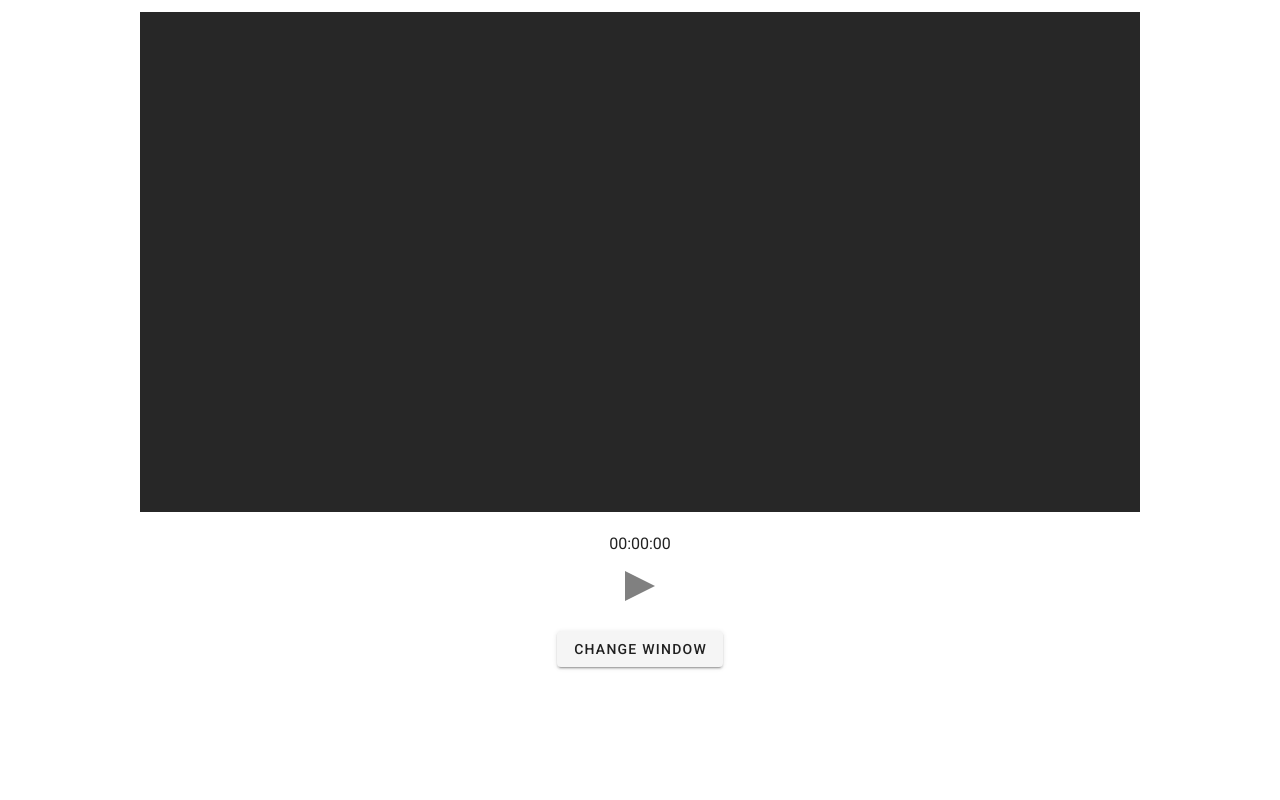
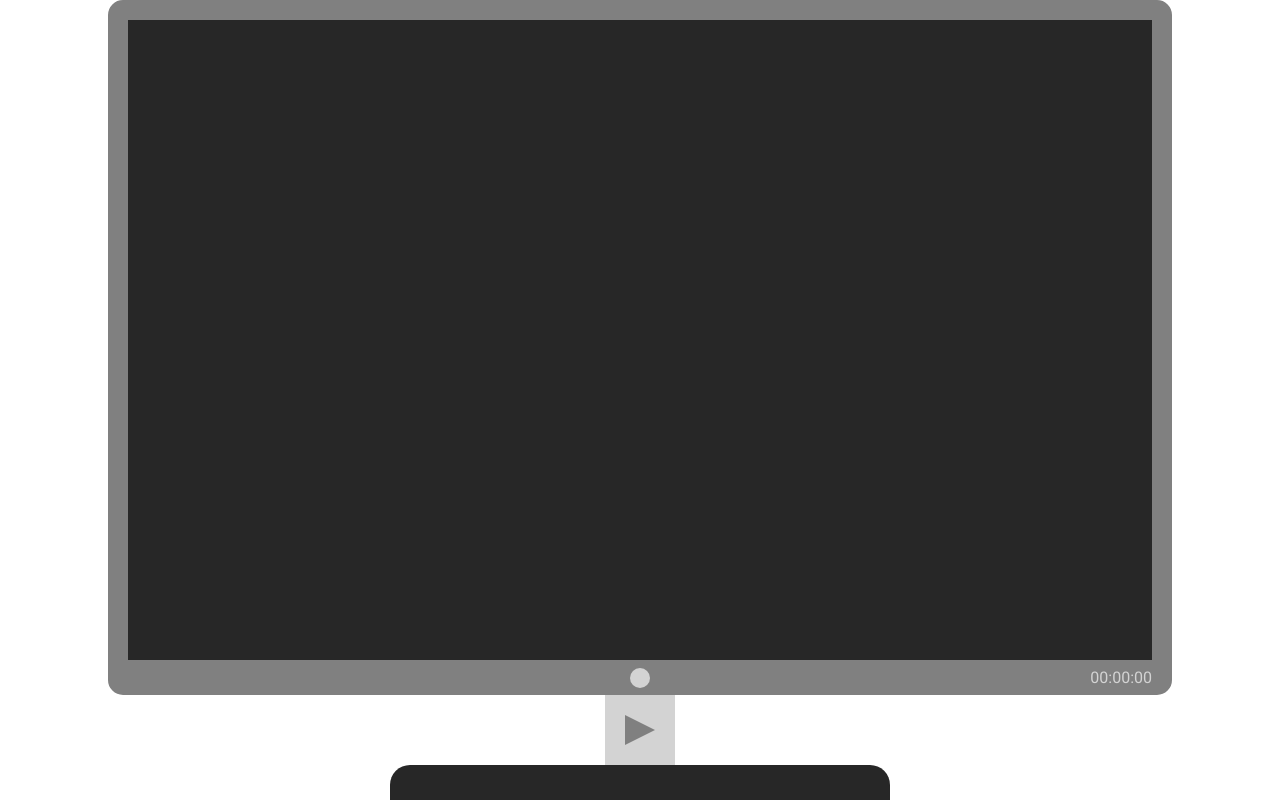
Before and after one commit to sch-28/screen, a Vue app in the folder Client/: page / in a window 1280 px wide. Built offline with nearby package versions, Linux system fonts and the light colour scheme.

Commit message:
changed visuals

```diff
--- a/Client/src/views/Home.vue
+++ b/Client/src/views/Home.vue
@@ -2,43 +2,92 @@
 	<v-container class="wrapper">
 		<video ref="videoStream" autoplay style="display: none"></video>
 		<video ref="videoPreview" autoplay controls width="600" style="display: none"></video>
-		<div class="canvas-wrapper"><canvas ref="canvas"></canvas></div>
+		<div class="canvas-wrapper">
+			<div class="overflow">
+				<canvas ref="canvas"></canvas>
+			</div>
+			<button @click="askForWindow" class="window-button"></button>
+			<span class="duration-span">{{ duration }}</span>
+		</div>
 		<div class="control-wrapper">
-			<span>{{ duration }}</span>
 			<recordButton v-model="startRecord" @toggle="toggleRecording()" :disabled="!videoStreamSrc" />
-			<v-btn @click="askForWindow" class="window-button">Change Window</v-btn>
+			<!-- <v-btn @click="askForWindow" class="window-button">Change Window</v-btn> -->
 		</div>
 	</v-container>
 </template>
 
 <style scoped>
 	canvas {
-		width: 1000px;
+		width: 1250px;
+		height: 703.13px;
+		display: block;
 		background: #272727;
-		display: block;
 	}
-	.window-button {
-		margin-top: 15px;
+	.canvas-wrapper .overflow {
+		overflow: auto;
+		max-width: 80vw;
+		max-height: 80vh;
+	}
+	.canvas-wrapper {
+		border: solid gray;
+		border-width: 20px 20px 35px 20px;
+		box-sizing: content-box;
+		border-radius: 15px;
+		position: relative;
+		background: #272727;
+	}
+
+	.canvas-wrapper .window-button {
+		content: "";
+		position: absolute;
+		width: 20px;
+		height: 20px;
+		background: lightgray;
+		left: calc(50% - 10px);
+		bottom: -27.5px;
+		border-radius: 50%;
+		transition: all 100ms ease;
+	}
+
+	.canvas-wrapper .duration-span {
+		position: absolute;
+		bottom: -30px;
+		color: lightgray;
+		right: 0;
+	}
+
+	.canvas-wrapper .window-button:hover {
+		box-shadow: 0 0 4px 2px rgba(255, 255, 255, 0.2), 0 0 10px 4px rgba(37, 21, 255, 0.2),
+			0 0 16px 6px rgba(27, 209, 255, 0.2);
 	}
 	.wrapper {
 		display: flex;
 		justify-content: center;
 		flex-direction: column;
 		align-items: center;
-		gap: 20px;
-	}
-	.canvas-wrapper {
-		overflow: auto;
-		max-width: 80vw;
-		max-height: 80vh;
+		height: calc(100% - 35px);
 	}
 
 	.control-wrapper {
+		background: lightgray;
 		display: flex;
 		justify-content: center;
 		flex-direction: column;
 		align-items: center;
-		gap: 15px;
+		gap: 5px;
+		padding: 20px;
+		position: relative;
+	}
+
+	.control-wrapper::after {
+		width: 500px;
+		max-width: 90vw;
+		height: 35px;
+		bottom: -35px;
+		background: #272727;
+		content: "";
+		position: absolute;
+		border-radius: 20px 20px 0px 0px;
 	}
 </style>
 
@@ -205,7 +254,6 @@
 				this.startTime = Date.now();
 				this.timer = setInterval(this.updateTimer, 1000);
 			},
-			//https://stackoverflow.com/a/62065826/17996831
 			startRecording() {
 				this.startTimer();
 				const recordedChunks = [];
```
